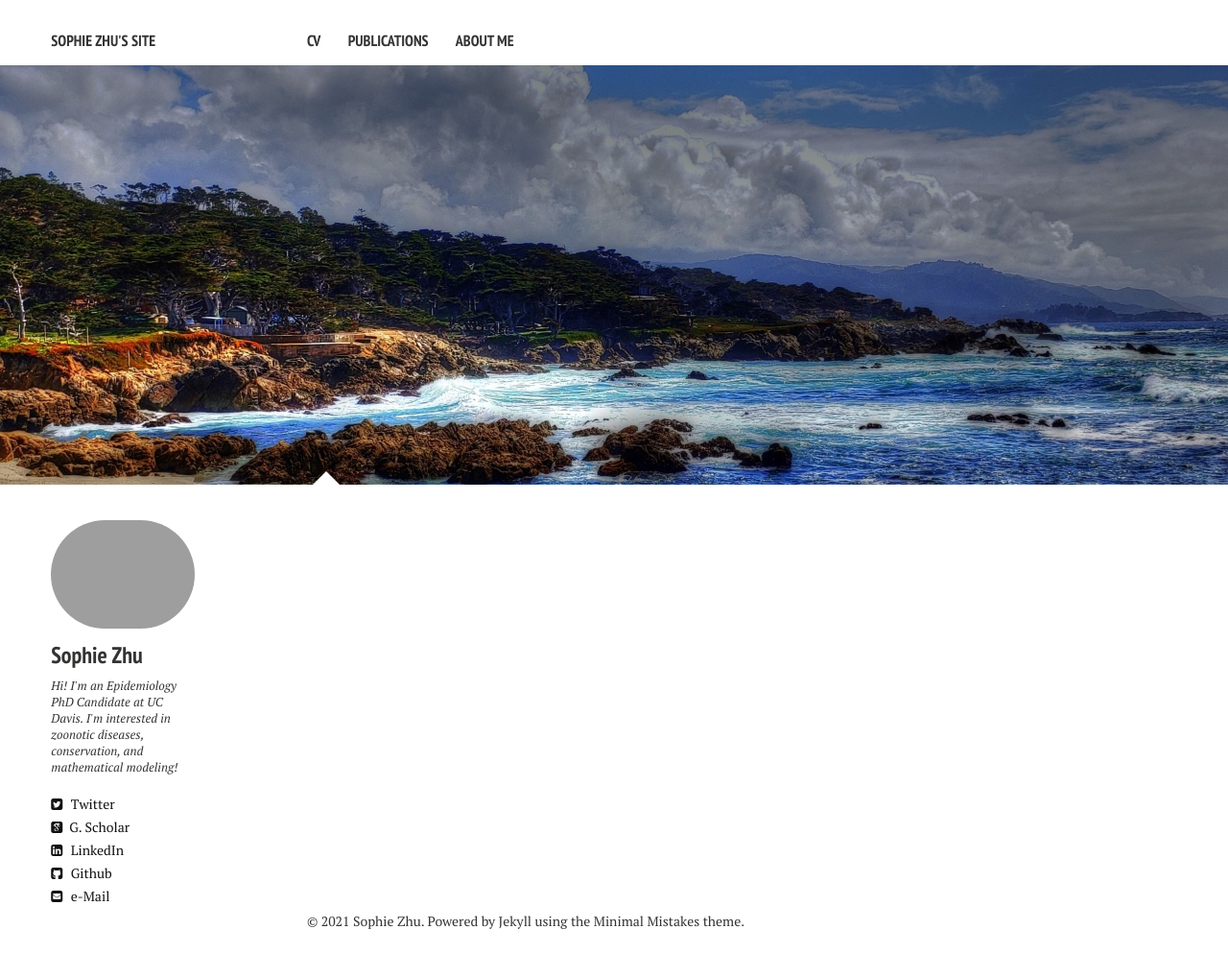
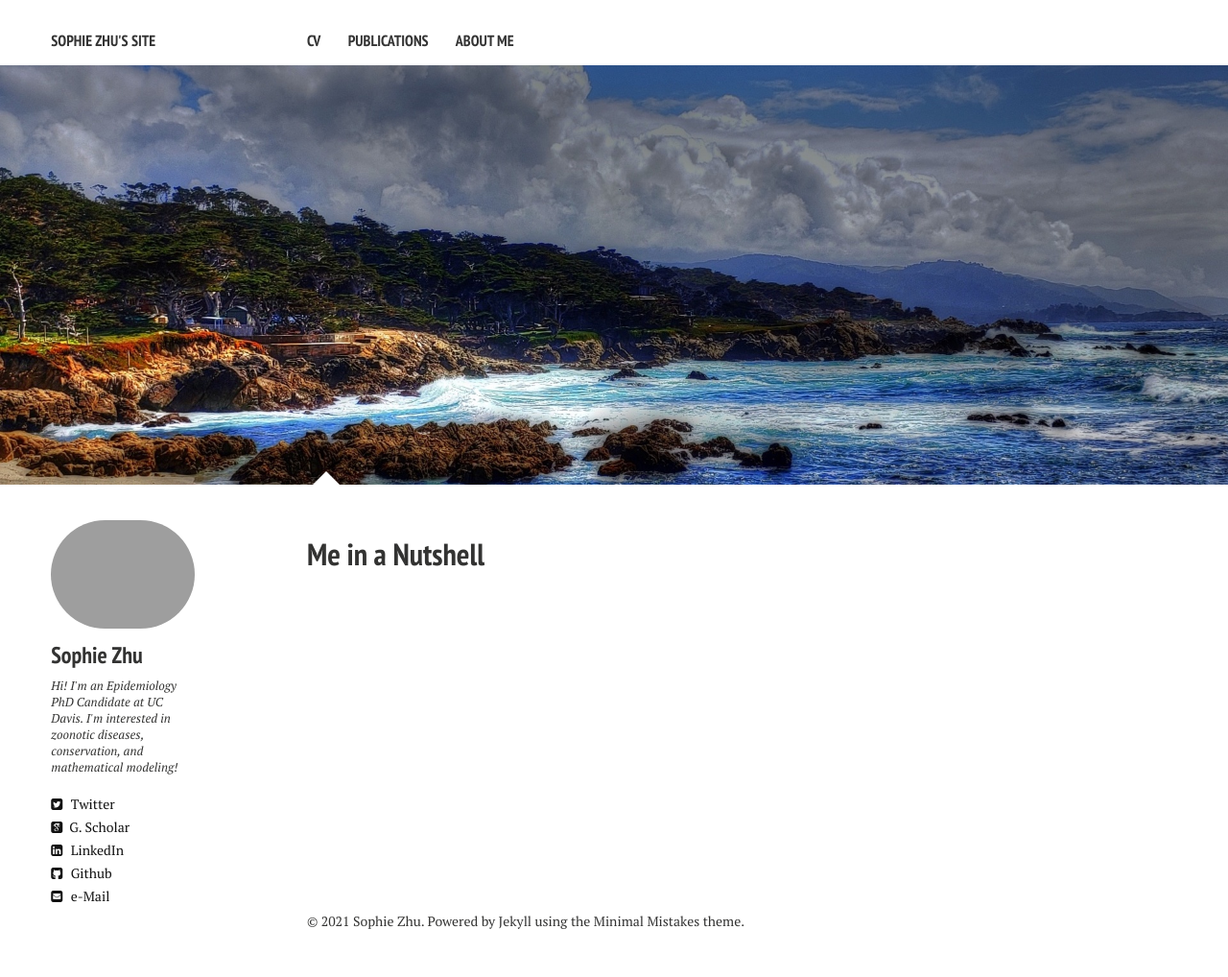
Before and after one commit to sophiemzhu/sophiemzhu.github.io, a Jekyll site: the page built from index.md, in a window 1280 px wide. Shown: the whole page at 96% size. Built offline with Jekyll 4.4.1, drawn with Linux system fonts in a browser that asks for light colours; nearby versions of some CDN libraries.

Commit message:
Update home2.html

```diff
--- a/_layouts/home2.html
+++ b/_layouts/home2.html
@@ -34,12 +34,9 @@
   <div class="article-author-side">
     {% include _author-bio.html %}
   </div>
-  <!--<article>
+  <article>
     <h1>{{ page.title }}</h1>
     <div class="article-wrap">
-      {{ content }}
-      <a class="twitter-timeline" href="https://twitter.com/jponttuset" data-widget-id="338001751854686210">Tuits de @jponttuset</a>
-      <script>!function(d,s,id){var js,fjs=d.getElementsByTagName(s)[0],p=/^http:/.test(d.location)?'http':'https';if(!d.getElementById(id)){js=d.createElement(s);js.id=id;js.src=p+"://platform.twitter.com/widgets.js";fjs.parentNode.insertBefore(js,fjs);}}(document,"script","twitter-wjs");</script>
     </div><!-- /.article-wrap -->
     {% if site.disqus_shortname and page.comments %}
       <section id="disqus_thread"></section><!-- /#disqus_thread -->
```
